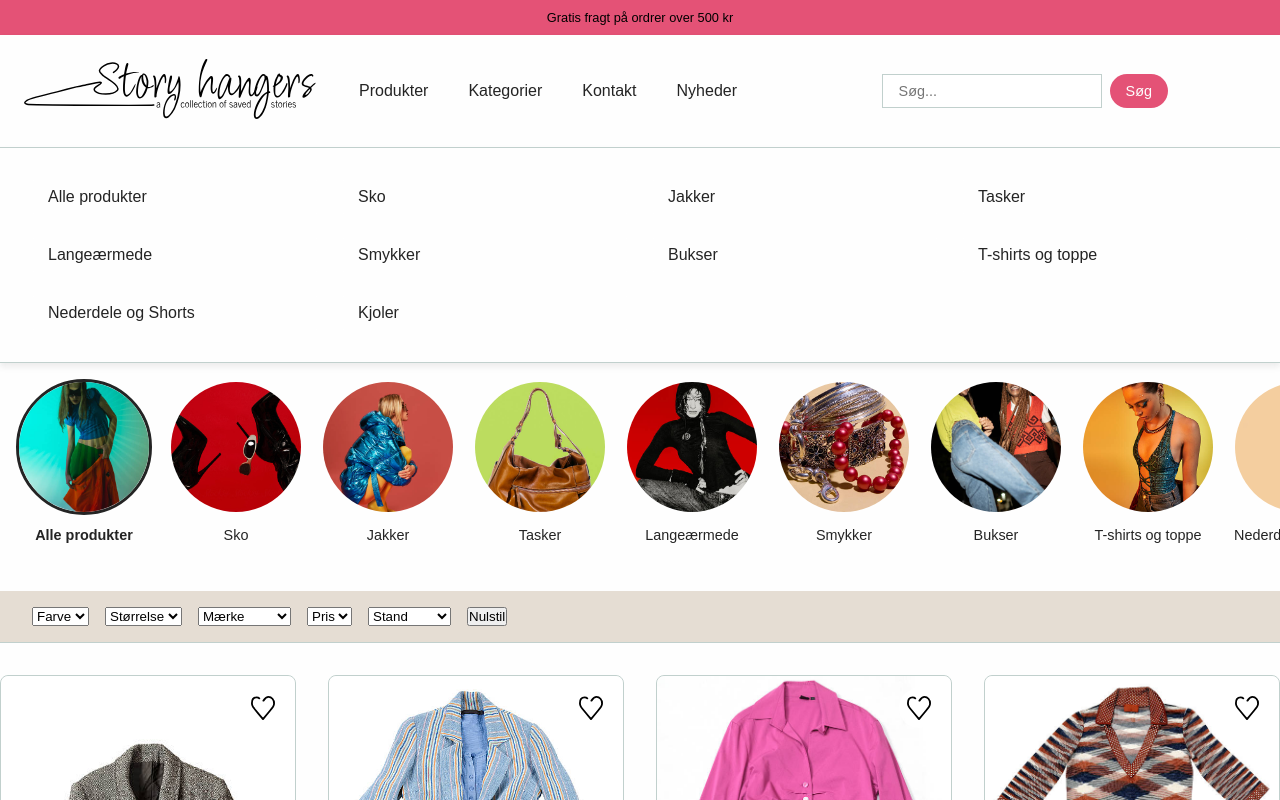
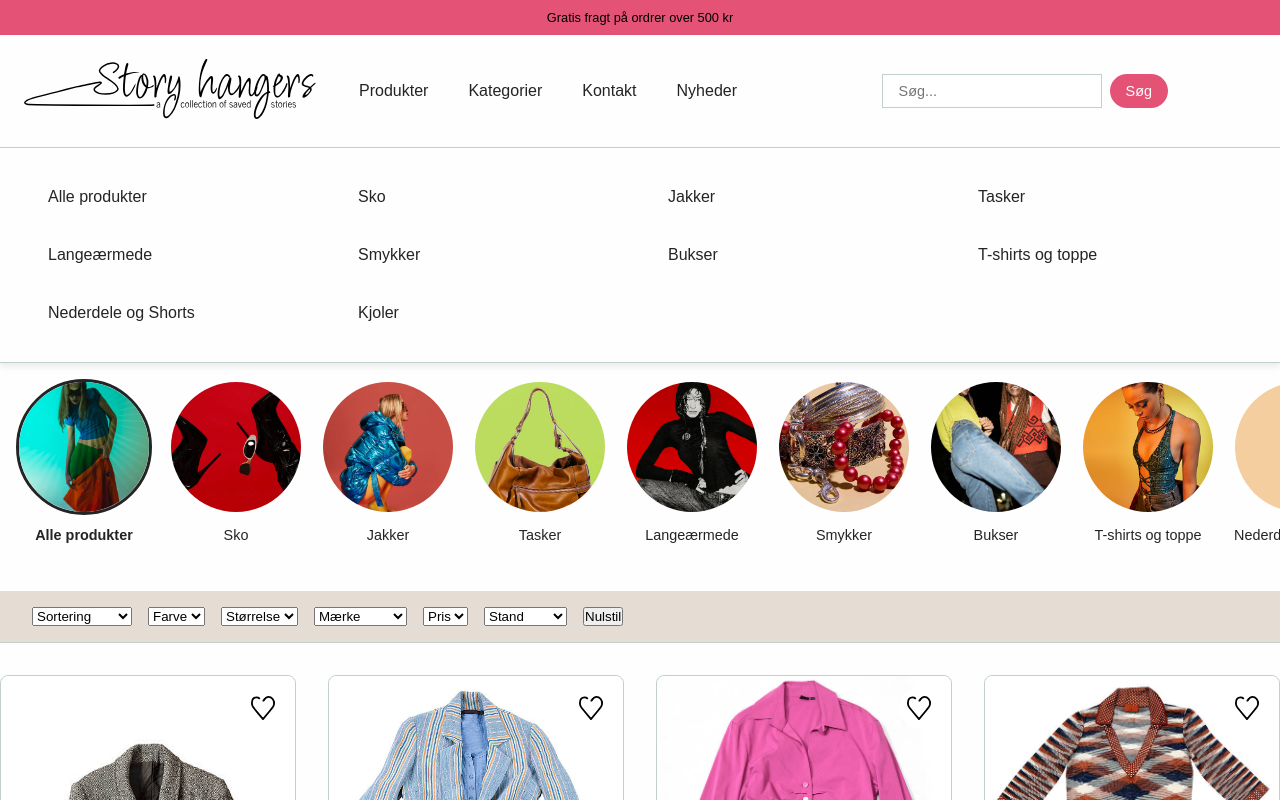
Before and after one commit to juliewboecher/customer-experience-exam, a React (Vite) app: page /products in a window 1280 px wide. Shown: the top 800 px of the page. Built offline with nearby package versions, Linux system fonts and the light colour scheme; a web font is replaced by a local one.

Commit message:
Add sorting options to FilterBar for enhanced product filtering

```diff
--- a/src/components/FilterBar.jsx
+++ b/src/components/FilterBar.jsx
@@ -16,6 +16,16 @@ export default function FilterBar({filters}) {
 
     return (
       <div className="filter-bar">
+        <select
+          value={searchParams.get("sort") || "all"}
+          onChange={(e) => handleFilterChange("sort", e.target.value)}
+        >
+          <option value="sortering">Sortering</option>
+          <option value="titel">Alfabetisk</option>
+          <option value="pris-up">Pris stigende</option>
+          <option value="pris-down">Pris faldende</option>
+        </select>
+
         <select
           value={searchParams.get("color") || "all"}
           onChange={(e) => handleFilterChange("color", e.target.value)}
@@ -54,13 +64,13 @@ export default function FilterBar({filters}) {
         </select>
 
         <select
-          value={searchParams.get("size") || "all"}
-          onChange={(e) => handleFilterChange("size", e.target.value)}
+          value={searchParams.get("prize") || "all"}
+          onChange={(e) => handleFilterChange("prize", e.target.value)}
         >
-            <option value="pris">Pris</option>
+          <option value="pris">Pris</option>
         </select>
 
-        {/* prize(300-500, 500-800, 800-1000, 1000+), inStock, sort(a-å, pris stigende/faldende) */}
+        {/* prize(300-500, 500-800, 800-1000, 1000+), inStock */}
 
         <select
           value={searchParams.get("condition") || "all"}
```
